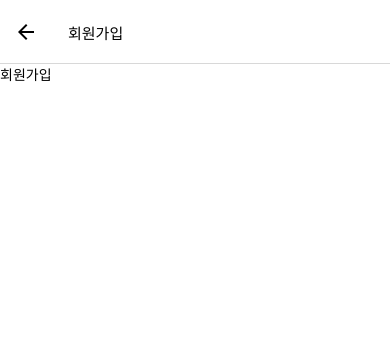
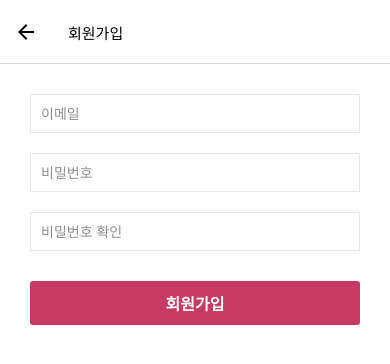
Before and after one commit to BlueTi/Matzip, a React Native app in the folder front/: screen /SignUp in a window 390 px wide. Shown: the top 364 px of the page. Built offline with nearby package versions, Linux system fonts and the light colour scheme.

Commit message:
3-4 완료 - 회원가입버튼 추가 - 검증함수 방식 변경

```diff
--- a/front/src/screens/auth/SignUpScreen.tsx
+++ b/front/src/screens/auth/SignUpScreen.tsx
@@ -1,16 +1,61 @@
 import React from 'react';
-import {StyleSheet, Text, View} from 'react-native';
+import {SafeAreaView, StyleSheet, Text, View} from 'react-native';
+import InputField from '../../component/InputField';
+import useForm from '../../hooks/useForm';
+import CustomButton from '../../component/CustomButton';
+import { validateSignup } from '../../utils';
 
-interface SignUpScreenProps {
+interface SignUpScreenProps {}
 
+function SignUpScreen({}: SignUpScreenProps) {
+  const signup = useForm({
+    initialValue: {
+      email: '',
+      password: '',
+      passwordConfirm: '',
+    },
+    validate: validateSignup,
+  });
+
+  return (
+    <SafeAreaView style={styles.container}>
+      <View style={styles.inputContainer}>
+        <InputField
+          placeholder="이메일"
+          error={signup.errors.email}
+          touched={signup.touched.email}
+          inputMode="email"
+          {...signup.getTextInputProps('email')}
+        />
+        <InputField
+          placeholder="비밀번호"
+          secureTextEntry
+          error={signup.errors.password}
+          touched={signup.touched.password}
+          {...signup.getTextInputProps('password')}
+        />
+        <InputField
+          placeholder="비밀번호 확인"
+          secureTextEntry
+          error={signup.errors.passwordConfirm}
+          touched={signup.touched.passwordConfirm}
+          {...signup.getTextInputProps('passwordConfirm')}
+        />
+      </View>
+      <CustomButton label="회원가입" />
+    </SafeAreaView>
+  );
 }
 
-function SignUpScreen({}: SignUpScreenProps) {
-  return (
-    <View><Text>회원가입</Text></View>
-  )
-}
-
-const styles = StyleSheet.create({});
+const styles = StyleSheet.create({
+  container: {
+    flex: 1,
+    margin: 30,
+  },
+  inputContainer: {
+    gap: 20,
+    marginBottom: 30,
+  },
+});
 
 export default SignUpScreen;
--- a/front/src/utils/validate.ts
+++ b/front/src/utils/validate.ts
@@ -3,7 +3,8 @@ type UserInformation = {
   password: string;
 };
 
-function validateLogin(values: UserInformation) {
+//검증 함수 확장 방법
+function validateUser(values: UserInformation) {
   const errors = {
     email: '',
     password: '',
@@ -24,4 +25,18 @@ function validateLogin(values: UserInformation) {
   return errors;
 }
 
-export {validateLogin};
+function validateLogin(values: UserInformation) {
+  return validateUser(values);
+}
+
+function validateSignup(values: UserInformation & {passwordConfirm: string}) {
+  const errors = validateUser(values);
+  const signupErrors = {...errors, passwordConfirm: ''};
+  if (values.password !== values.passwordConfirm) {
+    signupErrors.passwordConfirm = '비밀번호가 일치하지 않습니다.';
+  }
+
+  return signupErrors;
+}
+
+export {validateLogin, validateSignup};
```
